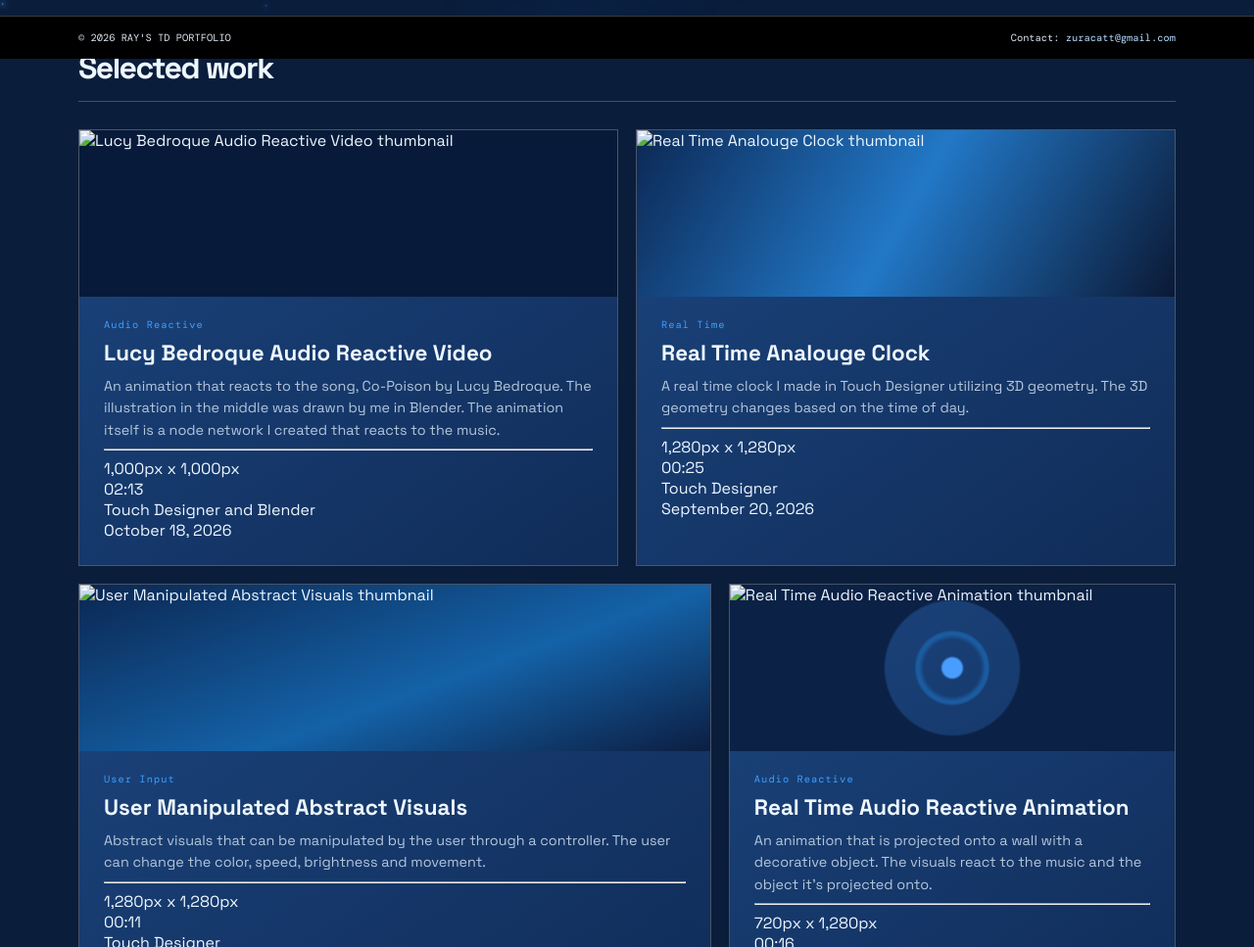
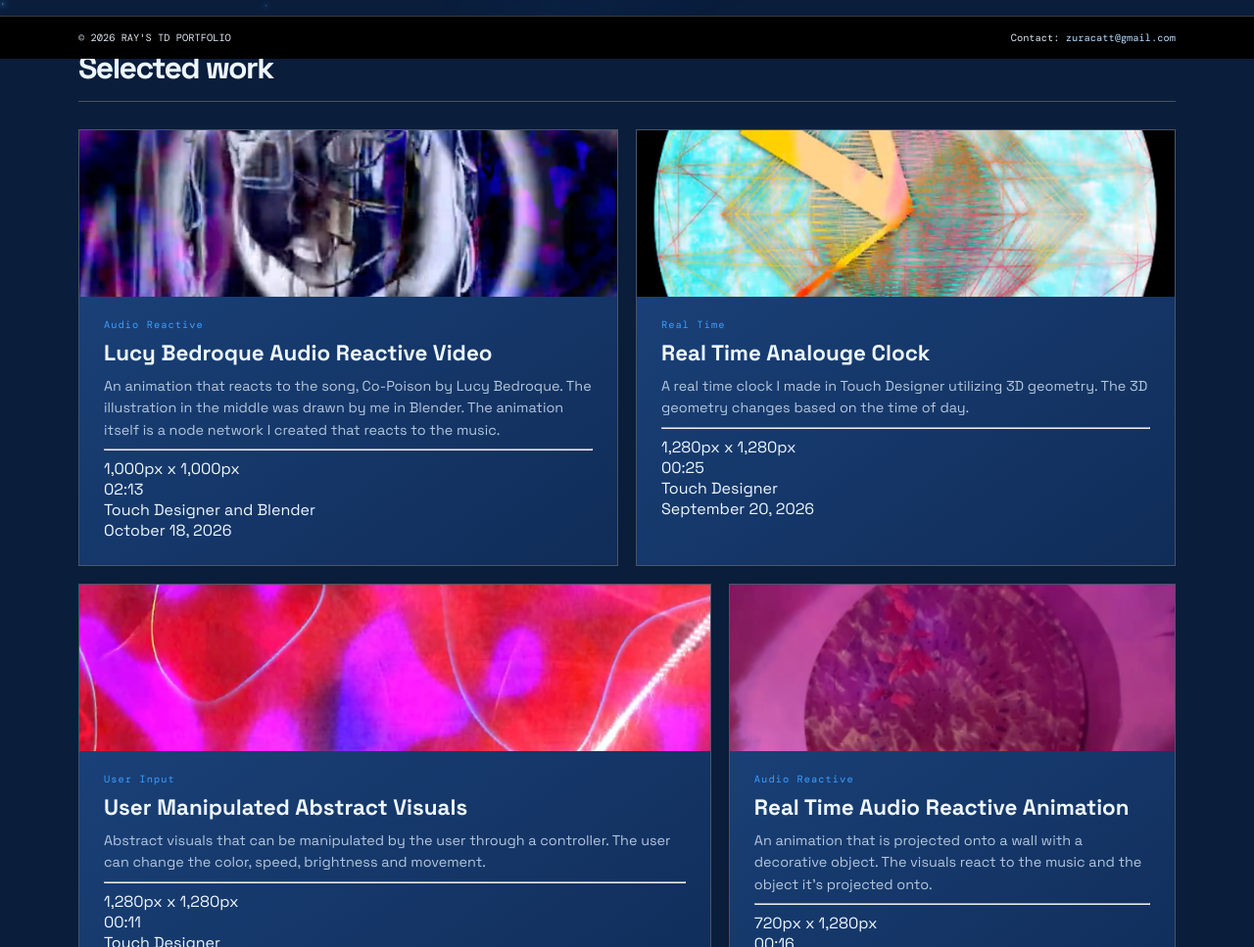
Before and after one commit to Posey-Stiffle/TD, a plain HTML site: page index.html in a window 1280 px wide. Shown: the part 740-1707 px from the top of the page at 98% size. Drawn offline with nearby package versions, Linux system fonts and the light colour scheme.

Commit message:
Update project links and images in index.html

```diff
--- a/index.html
+++ b/index.html
@@ -29,10 +29,10 @@
   <main id="top" class="wrap">
     <section class="hero"><div><h1>Ray's <em>TD</em><br>Portfolio</h1><p class="intro">Using Touch Designer to make real time audio reactive and input driven artwork.</p></div><div class="scroll-cue">KEEP GOING</div></section>
     <section id="work"><div class="section-head"><h2>Selected work</h2></div><div class="projects">
-      <a class="card" href="https://drive.google.com/file/d/1qV1rx3catosVyB3vxCjymfSU8lE6Nbcv/view?usp=sharing" target="_blank" rel="noopener noreferrer"><div class="card-art image-art"><img src="images/project-3.png" alt="Lucy Bedroque Audio Reactive Video thumbnail"></div><div class="card-kicker">Audio Reactive</div><h3>Lucy Bedroque Audio Reactive Video</h3><p>An animation that reacts to the song, Co-Poison by Lucy Bedroque. The illustration in the middle was drawn by me in Blender. The animation itself is a node network I created that reacts to the music.<hr>1,000px x 1,000px<br>02:13<br>Touch Designer and Blender<br>October 18, 2026</p></a>
-      <a class="card" href="https://drive.google.com/file/d/1Jft1ot5IIj1nBzL0V-GVA1ABqkqOOsfv/view?usp=sharing" target="_blank" rel="noopener noreferrer"><div class="card-art image-art"><img src="images/project-1.png" alt="Real Time Analouge Clock thumbnail"></div><div class="card-kicker">Real Time</div><h3>Real Time Analouge Clock</h3><p>A real time clock I made in Touch Designer utilizing 3D geometry. The 3D geometry changes based on the time of day.<hr>1,280px x 1,280px<br>00:25<br>Touch Designer<br>September 20, 2026</p></a>
-      <a class="card" href="https://drive.google.com/file/d/1e4rH0VC0sNpHAkXiSNXaJpjcXu0gdxkG/view?usp=sharing" target="_blank" rel="noopener noreferrer"><div class="card-art image-art"><img src="images/project-2.png" alt="User Manipulated Abstract Visuals thumbnail"></div><div class="card-kicker">User Input</div><h3>User Manipulated Abstract Visuals</h3><p>Abstract visuals that can be manipulated by the user through a controller. The user can change the color, speed, brightness and movement.<hr>1,280px x 1,280px<br>00:11<br>Touch Designer<br>November 1, 2026</p></a>
-      <a class="card" href="https://drive.google.com/file/d/1qvK4j4JPPzhegTbWzes8bIcMm5IsoU7m/view?usp=sharing" target="_blank" rel="noopener noreferrer"><div class="card-art image-art"><img src="images/project-4.png" alt="Real Time Audio Reactive Animation thumbnail"></div><div class="card-kicker">Audio Reactive</div><h3>Real Time Audio Reactive Animation</h3><p>An animation that is projected onto a wall with a decorative object. The visuals react to the music and the object it's projected onto.<hr>720px x 1,280px<br>00:16<br>Touch Designer<br>October 30, 2026</p></a>
+      <a class="card" href="https://drive.google.com/file/d/1qV1rx3catosVyB3vxCjymfSU8lE6Nbcv/view?usp=sharing" target="_blank" rel="noopener noreferrer"><div class="card-art image-art"><img src="project-3.png" alt="Lucy Bedroque Audio Reactive Video thumbnail"></div><div class="card-kicker">Audio Reactive</div><h3>Lucy Bedroque Audio Reactive Video</h3><p>An animation that reacts to the song, Co-Poison by Lucy Bedroque. The illustration in the middle was drawn by me in Blender. The animation itself is a node network I created that reacts to the music.<hr>1,000px x 1,000px<br>02:13<br>Touch Designer and Blender<br>October 18, 2026</p></a>
+      <a class="card" href="https://drive.google.com/file/d/1Jft1ot5IIj1nBzL0V-GVA1ABqkqOOsfv/view?usp=sharing" target="_blank" rel="noopener noreferrer"><div class="card-art image-art"><img src="project-1.png" alt="Real Time Analouge Clock thumbnail"></div><div class="card-kicker">Real Time</div><h3>Real Time Analouge Clock</h3><p>A real time clock I made in Touch Designer utilizing 3D geometry. The 3D geometry changes based on the time of day.<hr>1,280px x 1,280px<br>00:25<br>Touch Designer<br>September 20, 2026</p></a>
+      <a class="card" href="https://drive.google.com/file/d/1e4rH0VC0sNpHAkXiSNXaJpjcXu0gdxkG/view?usp=sharing" target="_blank" rel="noopener noreferrer"><div class="card-art image-art"><img src="project-2.png" alt="User Manipulated Abstract Visuals thumbnail"></div><div class="card-kicker">User Input</div><h3>User Manipulated Abstract Visuals</h3><p>Abstract visuals that can be manipulated by the user through a controller. The user can change the color, speed, brightness and movement.<hr>1,280px x 1,280px<br>00:11<br>Touch Designer<br>November 1, 2026</p></a>
+      <a class="card" href="https://drive.google.com/file/d/1qvK4j4JPPzhegTbWzes8bIcMm5IsoU7m/view?usp=sharing" target="_blank" rel="noopener noreferrer"><div class="card-art image-art"><img src="project-4.png" alt="Real Time Audio Reactive Animation thumbnail"></div><div class="card-kicker">Audio Reactive</div><h3>Real Time Audio Reactive Animation</h3><p>An animation that is projected onto a wall with a decorative object. The visuals react to the music and the object it's projected onto.<hr>720px x 1,280px<br>00:16<br>Touch Designer<br>October 30, 2026</p></a>
     </div></section>
     <section id="about"><div class="section-head"><h2>About Me</h2></div><div class="about-grid"><p class="about-copy">I am a Japanese-American artist currently living in San Jose, CA. Throughout my life I have moved to two different countries and 5 different states. As a result of my frequent moving, I have learned a lot about how it feels living in completely different environments and the feeling of loss for a place. This is the motivation behind my work and why I create. I gather inspiration from my past and the people around me to create my recent work. I am a multimedia digital artist that utilizes Blender, Adobe Photoshop, Premier Pro, Illustrator, After Effects, Touch Designer and Logic Pro X. Using these programs I share my perception and understanding of the world through my artistic voice.</p><div class="notes"><div><b>PROGRAMS</b> — TouchDesigner, Blender, Adobe Photoshop, Premier Pro, Illustrator, After Effects, Logic Pro X</div><div><b>INTERESTS</b> — Storytelling, interactive stories, animation</div></div></div></section>
     <section id="contact" class="contact"><div class="contact-box"><div><h2>Contact me</h2></div><a class="contact-link" href="mailto:zuracatt@gmail.com">zuracatt@gmail.com ↗</a></div></section>
```
